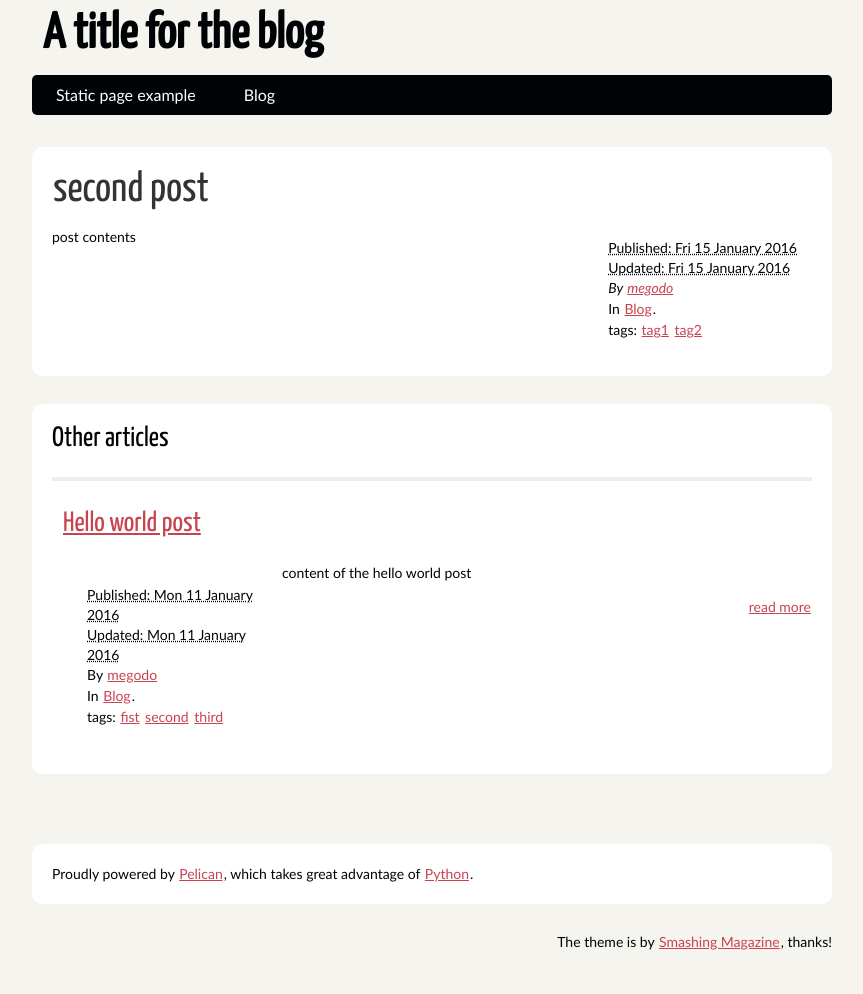
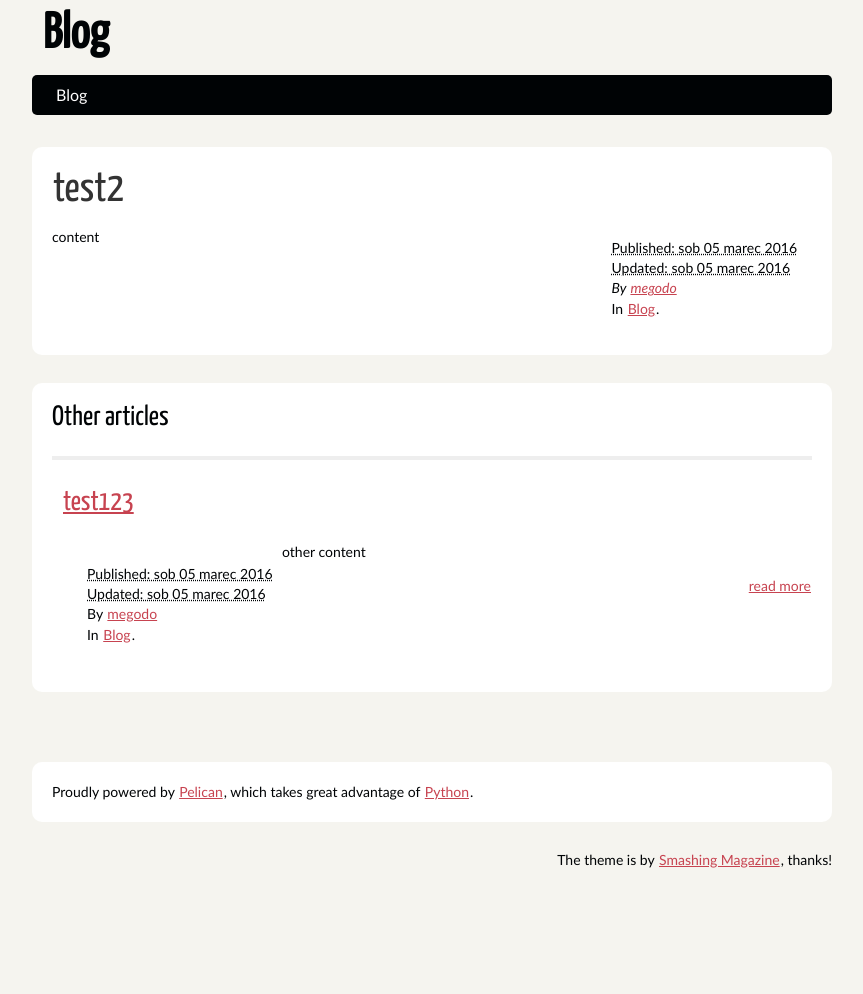
Before and after one commit to megodo/megodo.github.io, a plain HTML site: page author/megodo.html in a window 1280 px wide. Shown: the whole page, without its empty margins (208-1071 px from the left). After the commit the page ends 912 px from the top, so only its background shows below. Drawn offline with Linux system fonts and the light colour scheme.

Commit message:
Blog update at 2016-03-05 23:45

```diff
--- a/author/megodo.html
+++ b/author/megodo.html
@@ -2,7 +2,7 @@
 <html lang="en">
 <head>
         <meta charset="utf-8" />
-        <title>A title for the blog - megodo</title>
+        <title>Blog - megodo</title>
         <link rel="stylesheet" href="http://megodo.github.io/theme/css/main.css" />
 
         <!--[if IE]>
@@ -12,31 +12,30 @@
 
 <body id="index" class="home">
         <header id="banner" class="body">
-                <h1><a href="http://megodo.github.io/">A title for the blog </a></h1>
+                <h1><a href="http://megodo.github.io/">Blog </a></h1>
                 <nav><ul>
-                    <li><a href="http://megodo.github.io/">Static page example</a></li>
                     <li><a href="http://megodo.github.io/category/blog.html">Blog</a></li>
                 </ul></nav>
         </header><!-- /#banner -->
 
             <aside id="featured" class="body">
                 <article>
-                    <h1 class="entry-title"><a href="http://megodo.github.io/blog/2016/second-post.html">second post</a></h1>
+                    <h1 class="entry-title"><a href="http://megodo.github.io/blog/2016/test2.html">test2</a></h1>
 <footer class="post-info">
-        <abbr class="published" title="2016-01-15T22:06:00+01:00">
-                Published: Fri 15 January 2016
+        <abbr class="published" title="2016-03-05T23:38:00+01:00">
+                Published: sob 05 marec 2016
         </abbr>
 		<br />
-        <abbr class="modified" title="2016-01-15T22:06:00+01:00">
-                Updated: Fri 15 January 2016
+        <abbr class="modified" title="2016-03-05T23:38:00+01:00">
+                Updated: sob 05 marec 2016
         </abbr>
 
         <address class="vcard author">
                 By                         <a class="url fn" href="http://megodo.github.io/author/megodo.html">megodo</a>
         </address>
 <p>In <a href="http://megodo.github.io/category/blog.html">Blog</a>.</p>
-<p>tags: <a href="http://megodo.github.io/tag/tag1.html">tag1</a> <a href="http://megodo.github.io/tag/tag2.html">tag2</a> </p>
-</footer><!-- /.post-info --><p>post contents</p>                </article>
+
+</footer><!-- /.post-info --><p>content</p>                </article>
             </aside><!-- /#featured -->
                 <section id="content" class="body">
                     <h1>Other articles</h1>
@@ -45,27 +44,27 @@
 
             <li><article class="hentry">
                 <header>
-                    <h1><a href="http://megodo.github.io/blog/2016/Hello-world-post.html" rel="bookmark"
-                           title="Permalink to Hello world post">Hello world post</a></h1>
+                    <h1><a href="http://megodo.github.io/blog/2016/test123.html" rel="bookmark"
+                           title="Permalink to test123">test123</a></h1>
                 </header>
 
                 <div class="entry-content">
 <footer class="post-info">
-        <abbr class="published" title="2016-01-11T10:41:00+01:00">
-                Published: Mon 11 January 2016
+        <abbr class="published" title="2016-03-05T23:37:00+01:00">
+                Published: sob 05 marec 2016
         </abbr>
 		<br />
-        <abbr class="modified" title="2016-01-11T10:41:00+01:00">
-                Updated: Mon 11 January 2016
+        <abbr class="modified" title="2016-03-05T23:37:00+01:00">
+                Updated: sob 05 marec 2016
         </abbr>
 
         <address class="vcard author">
                 By                         <a class="url fn" href="http://megodo.github.io/author/megodo.html">megodo</a>
         </address>
 <p>In <a href="http://megodo.github.io/category/blog.html">Blog</a>.</p>
-<p>tags: <a href="http://megodo.github.io/tag/fist.html">fist</a> <a href="http://megodo.github.io/tag/second.html">second</a> <a href="http://megodo.github.io/tag/third.html">third</a> </p>
-</footer><!-- /.post-info -->                <p>content of the hello world post</p>
-                <a class="readmore" href="http://megodo.github.io/blog/2016/Hello-world-post.html">read more</a>
+
+</footer><!-- /.post-info -->                <p>other content</p>
+                <a class="readmore" href="http://megodo.github.io/blog/2016/test123.html">read more</a>
                 </div><!-- /.entry-content -->
             </article></li>
                 </ol><!-- /#posts-list -->
```
